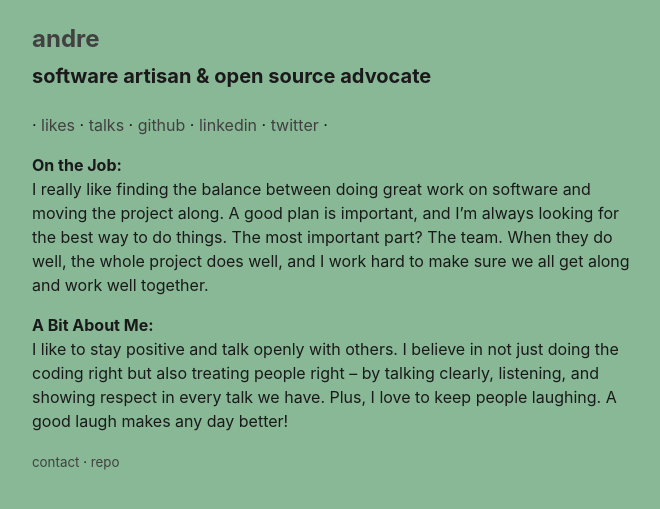
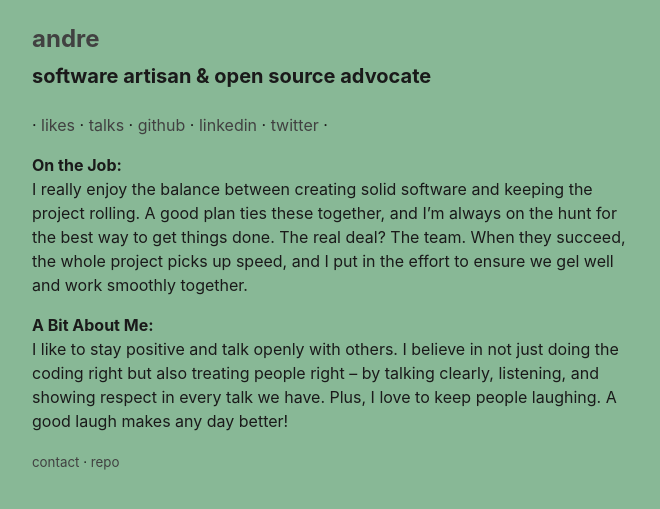
Before and after one commit to 3cpt/3cpt.github.io, a Jekyll site: the page built from index.md, in a window 1280 px wide. Shown: the top 509 px of the page, without its empty margins (304-964 px from the left). Built offline with Jekyll 4.4.1, drawn with Linux system fonts in a browser that asks for light colours.

Commit message:
Update index.md

```diff
--- a/index.md
+++ b/index.md
@@ -5,7 +5,7 @@ permalink: /
 ---
 
 **On the Job:**
-I really like finding the balance between doing great work on software and moving the project along. A good plan is important, and I'm always looking for the best way to do things. The most important part? The team. When they do well, the whole project does well, and I work hard to make sure we all get along and work well together.
+I really enjoy the balance between creating solid software and keeping the project rolling. A good plan ties these together, and I'm always on the hunt for the best way to get things done. The real deal? The team. When they succeed, the whole project picks up speed, and I put in the effort to ensure we gel well and work smoothly together.
 
 **A Bit About Me:**
 I like to stay positive and talk openly with others. I believe in not just doing the coding right but also treating people right – by talking clearly, listening, and showing respect in every talk we have. Plus, I love to keep people laughing. A good laugh makes any day better!
```
